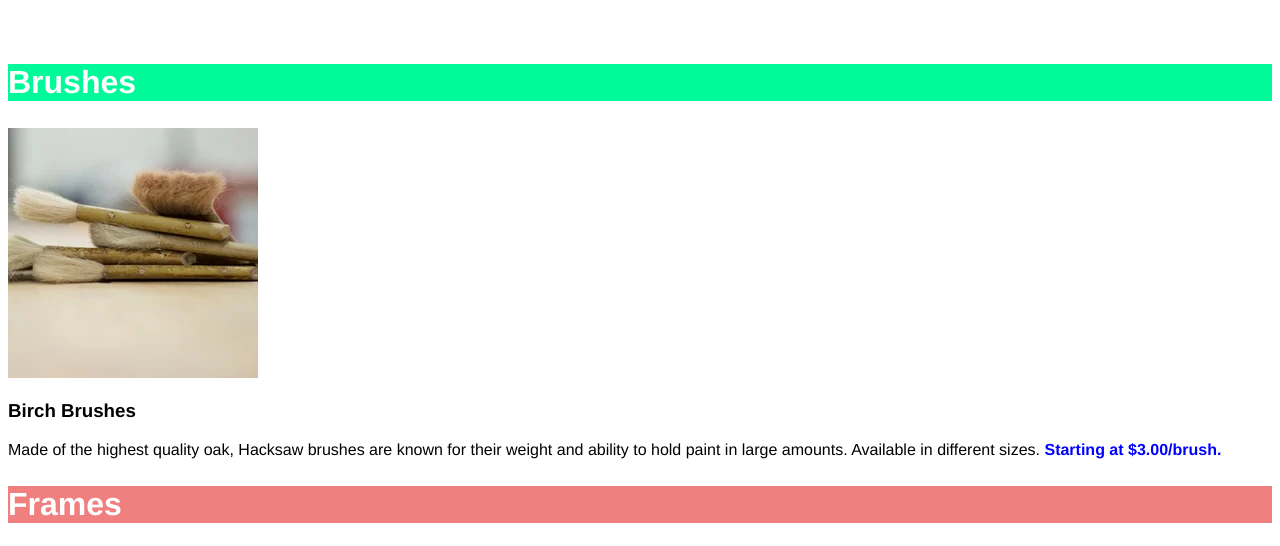
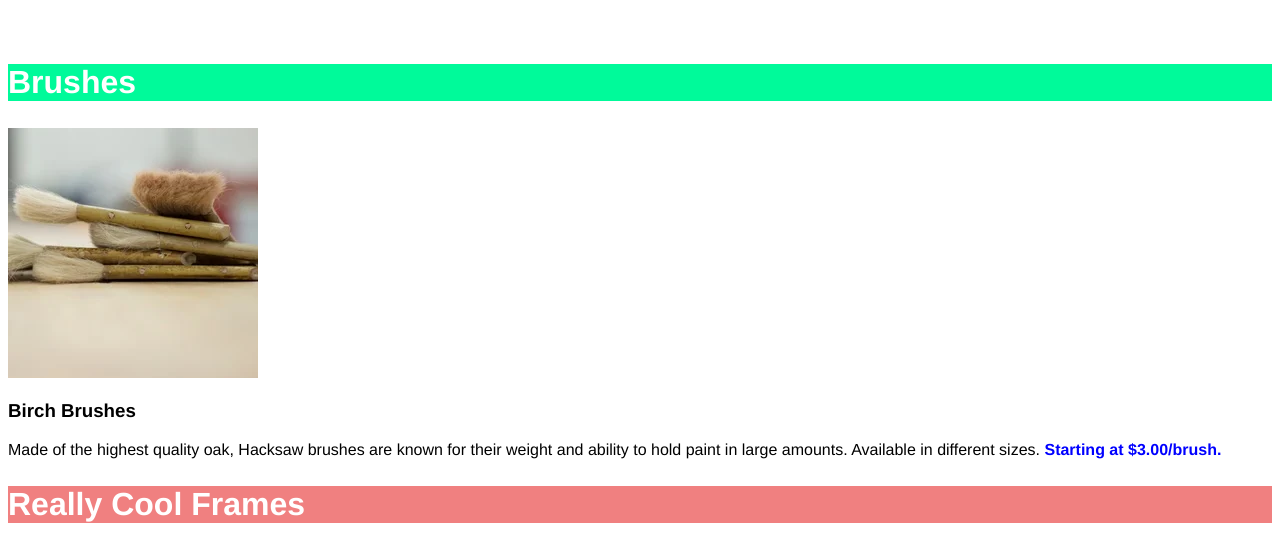
Before and after one commit to lydiakdmorgan/dasmoto, a plain HTML site: page index.html in a window 1280 px wide. Shown: the part 185-731 px from the top of the page. Drawn offline with Linux system fonts and the light colour scheme.

Commit message:
changed title

```diff
--- a/index.html
+++ b/index.html
@@ -9,7 +9,7 @@
         <img src="./resources/images/hacksaw.webp">
         <h3>Birch Brushes</h3>
         <p>Made of the highest quality oak, Hacksaw brushes are known for their weight and ability to hold paint in large amounts. Available in different sizes. <strong>Starting at $3.00/brush.</strong></p>
-        <h2 class="frames">Frames</h2>
+        <h2 class="frames">Really Cool Frames</h2>
         <img src="./resources/images/frames.webp">
         <h3>Art Frames (assorted)</h3>
         <p>Assorted frames made of different material, including MDF, birchwood, and PDE. Select frames can be sanded and painted according to your needs. <strong>Starting at $2.00/frame.</strong></p>
```
